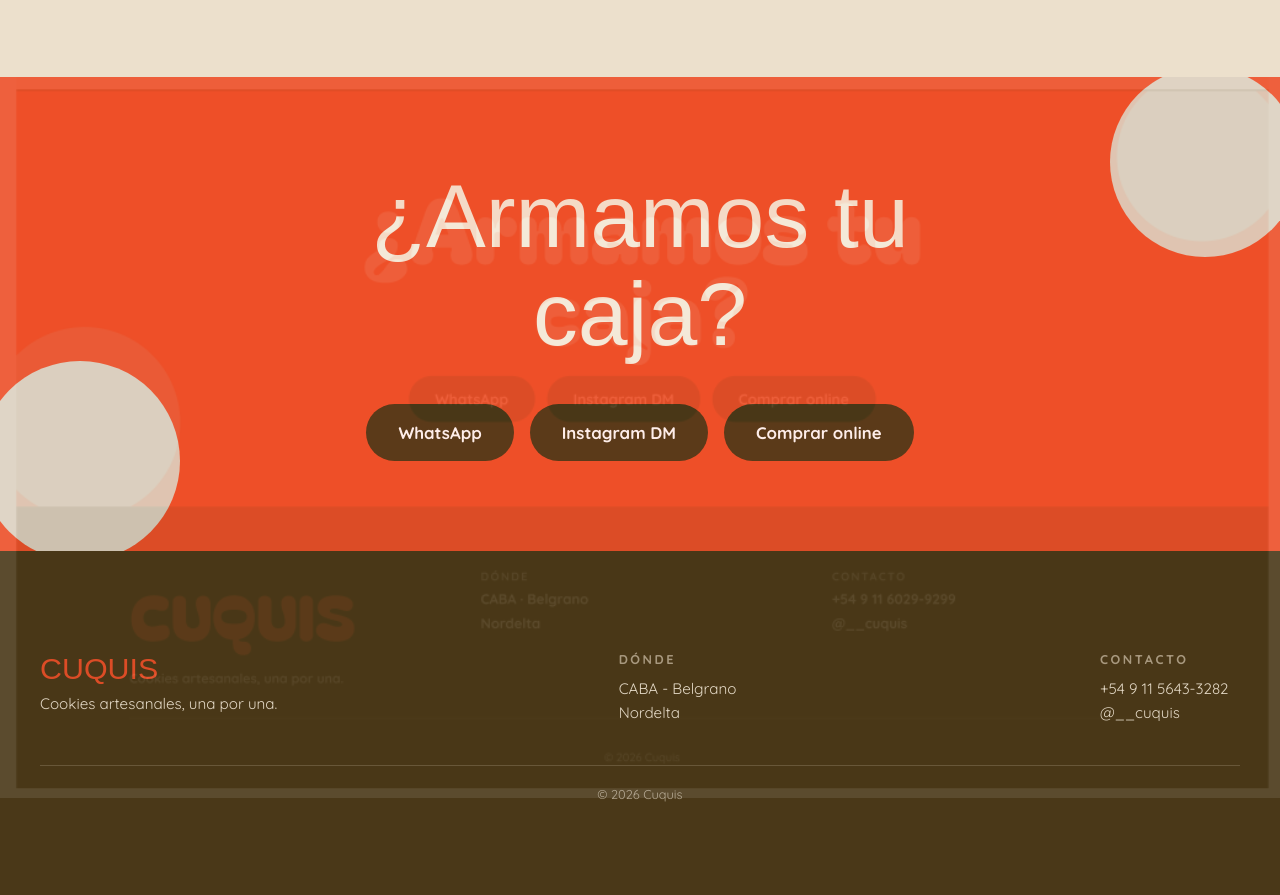
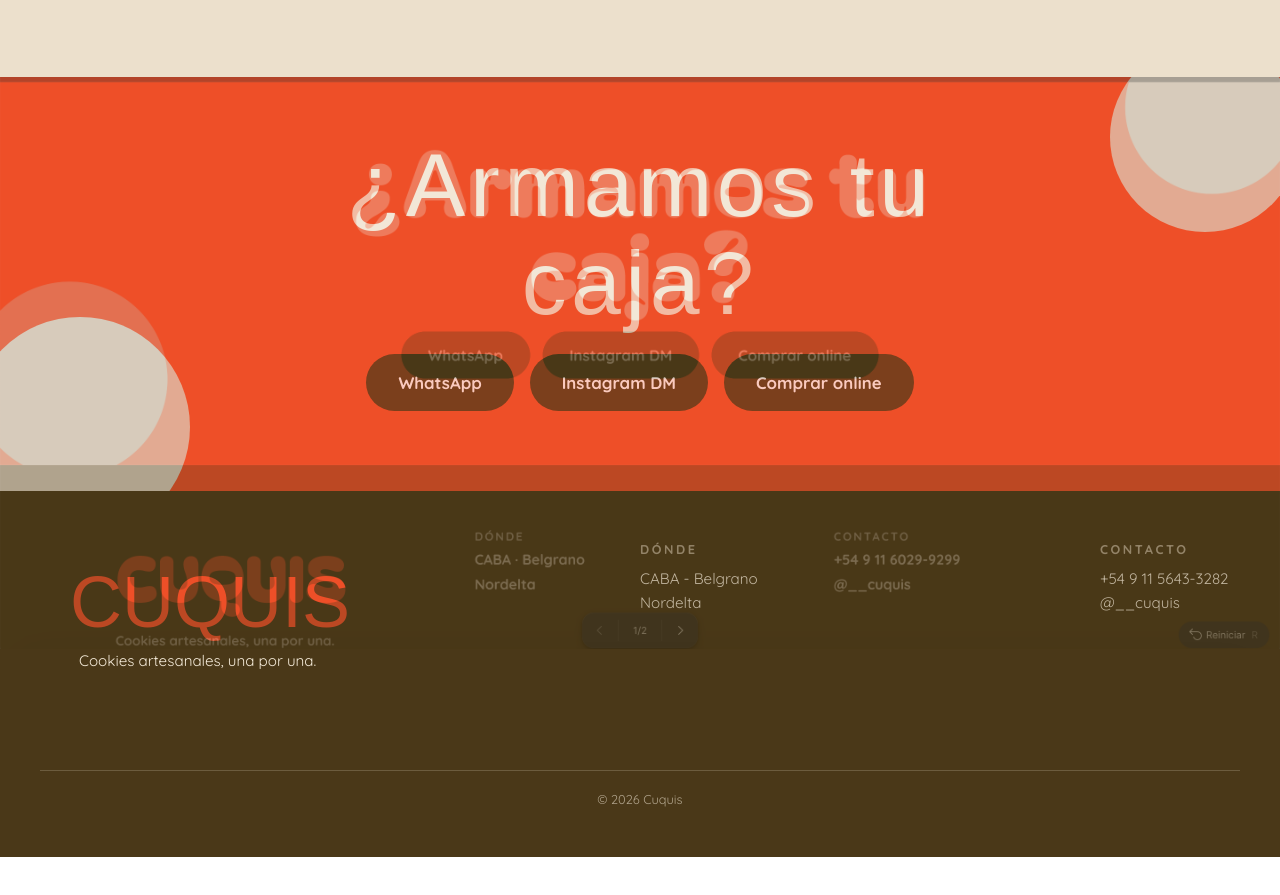
Before and after one commit to juligric/Landing-cuquis, a Next.js app: page / in a window 1280 px wide. Shown: the part 4560-5455 px from the top of the page. After the commit the page ends 5417 px from the top, so only its background shows below. Built offline with nearby package versions, Linux system fonts and the light colour scheme; a web font is replaced by a local one.

Commit message:
termine el previo al footer

```diff
--- a/app/components/CtaFinal.css
+++ b/app/components/CtaFinal.css
@@ -2,7 +2,7 @@
   position: relative;
   overflow: hidden;
   background: var(--color-orange);
-  padding: 90px 45px;
+  padding: 80px 45px;
 }
 
 .cta-decor {
@@ -12,16 +12,16 @@
 }
 
 .cta-decor-left {
-  width: 200px;
-  height: 200px;
-  top: 60%;
-  left: -20px;
+  width: 220px;
+  height: 220px;
+  top: 58%;
+  left: -30px;
 }
 
 .cta-decor-right {
   width: 190px;
   height: 190px;
-  top: -10px;
+  top: -35px;
   right: -20px;
 }
 
@@ -39,13 +39,21 @@
   font-size: clamp(5rem, 7vw, 6rem);
   line-height: 1.1;
   color: var(--color-cream-light);
+  letter-spacing: 0.05em;
+  position: relative;
+  top: -21px;
 }
 
 .cta-final-actions {
-  margin-top: 40px;
+  margin-top: 0px;
   display: flex;
   align-items: center;
   justify-content: center;
   gap: 16px;
   flex-wrap: wrap;
 }
+.cta-final .btn:hover {
+  background: var(--color-cream-light);  /* color de fondo al pasar el mouse */
+  color: var(--color-brown);       /* color del texto */
+  border-color: var(--color-brown);
+}
--- a/app/components/DevGuideOverlay.css
+++ b/app/components/DevGuideOverlay.css
@@ -13,5 +13,5 @@
   display: block;
   width: 100%;
   height: auto;
-  opacity: 0.1;
+  opacity: 0.3;
 }
--- a/app/components/Footer.css
+++ b/app/components/Footer.css
@@ -1,6 +1,6 @@
 .footer {
   background: var(--color-brown);
-   padding: 100px 24px;
+   padding: 50px 24px;
 }
 
 .footer-inner {
@@ -15,15 +15,21 @@
 .footer-logo {
   font-family: var(--font-heading);
   font-weight: 400;
-  font-size: 1.9rem;
+  font-size: 4.5rem;
   color: var(--color-orange);
   text-transform: uppercase;
+  position: relative;
+  top: 20px; /* más negativo = más arriba */
+  left: 30px;
 }
 
 .footer-tagline {
   margin-top: 8px;
   font-size: 0.95rem;
   color: var(--color-cream-light);
+  position: relative;
+  left: 39px;
+  top: 20px;
 }
 
 .footer-col {
@@ -46,7 +52,7 @@
 
 .footer-divider {
   max-width: 1200px;
-  margin: 40px auto 20px;
+  margin: 120px auto 20px;
   border: none;
   border-top: 1px solid rgba(244, 234, 216, 0.2);
 }
```
Also changed, not shown: public/images/dev-guide-cta.png.
